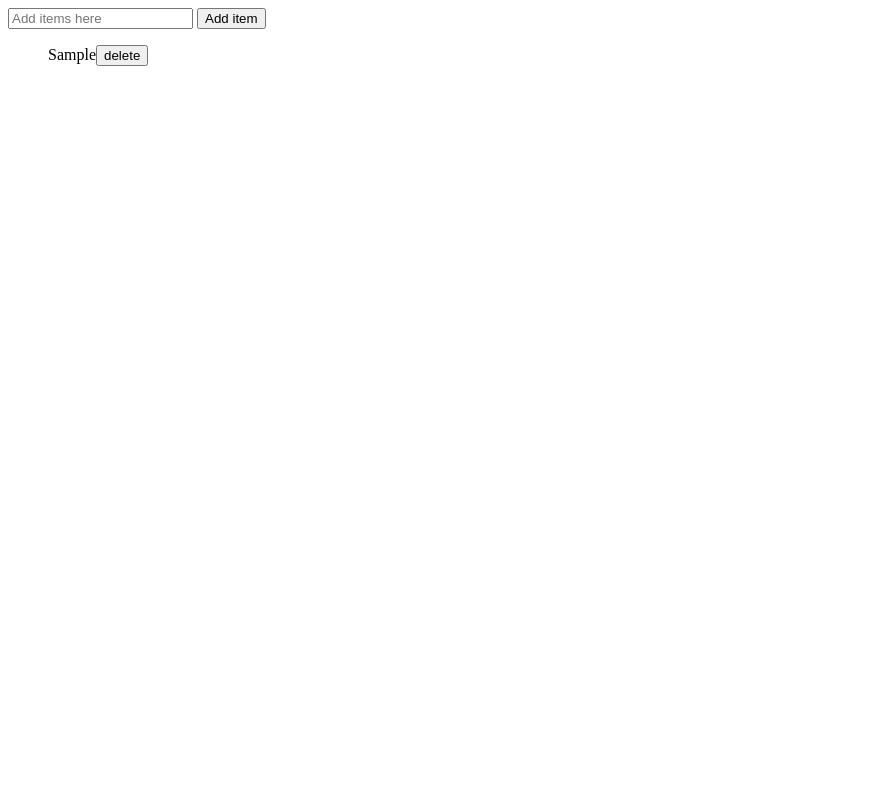
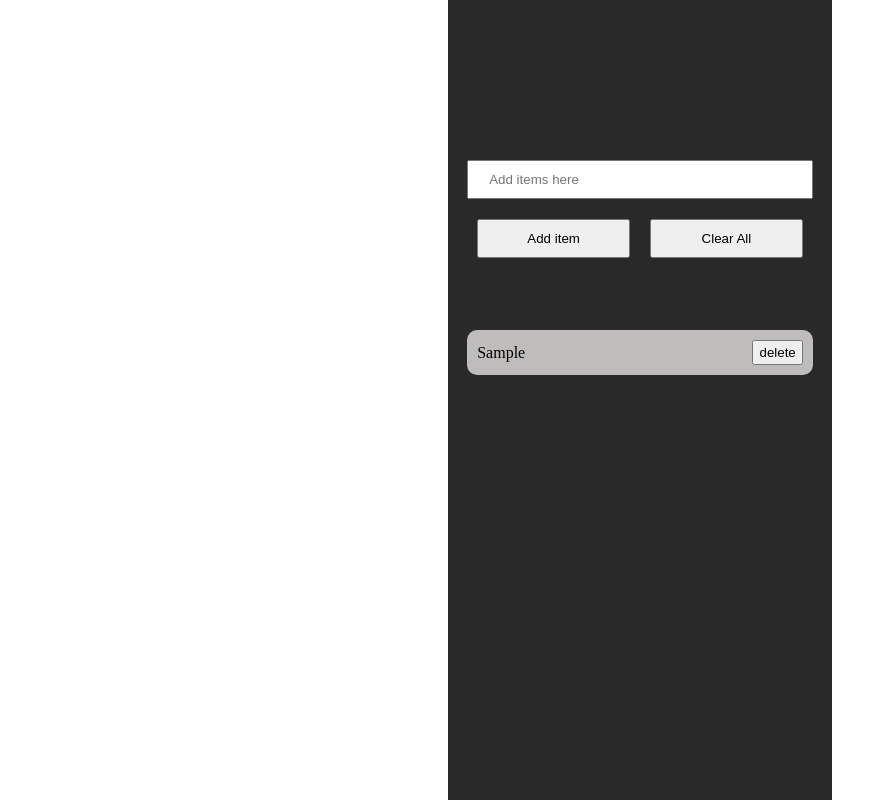
Before and after one commit to Vaibhavvyas123/RepoMaster, a plain HTML site: page sep29/shopping list/index.htm in a window 1280 px wide. Both pictures are taken after typing "Sample" into the empty fields and a click on the button "Add item". Shown: the whole page, without its empty margins (0-887 px from the left). Drawn offline with Linux system fonts and the light colour scheme.

Commit message:
css added

```diff
--- a/sep29/shopping list/index.htm
+++ b/sep29/shopping list/index.htm
@@ -5,12 +5,16 @@
     <meta http-equiv="X-UA-Compatible" content="IE=edge">
     <meta name="viewport" content="width=device-width, initial-scale=1.0">
     <title>Document</title>
+    <link rel="stylesheet" href="style.css">
 </head>
 <body>
     <div class="container">
         <div class="input">
              <input type="text" name="item" id="item" placeholder="Add items here">
+             <div>
              <button id="btn">Add item</button>
+             <button id="btnClear">Clear All</button>
+            </div>
         </div>
         <div class="list">
             <ul>
--- a/sep29/shopping list/index.js
+++ b/sep29/shopping list/index.js
@@ -23,3 +23,10 @@ btnAdd.addEventListener('click',()=>{
         btnAdd.disabled
     }
 })
+
+
+let btnClear = document.getElementById("btnClear")
+btnClear.addEventListener('click',()=>{
+    let ul = document.querySelector("ul");
+    ul.innerHTML = "";
+})
--- /dev/null
+++ b/sep29/shopping list/style.css
@@ -0,0 +1,57 @@
+*{
+    margin: 0;padding: 0;box-sizing: border-box;
+}
+
+
+.container {
+    margin: 0 auto;
+    display: flex;
+    justify-content: space-evenly;
+    align-items: center;
+    width: 30%;
+    height: 100vh;
+    background-color: rgb(41, 41, 41);
+    flex-direction: column;
+    align-content: center;
+}
+
+.input{
+    width: 90%;
+    height: 30px;
+    /* background-color: rgb(96, 242, 96); */
+}
+.input input{
+    width: 100%;
+    margin: 10px auto;
+    padding: 10px 20px;
+}
+.input div{
+    display: flex;
+    align-items: center;
+}
+.input div button{
+    width: 50%;
+    margin: 10px 10px;
+    padding: 10px 20px;
+}
+.list{
+    width: 90%;
+    height: 40vh;
+    max-height: 300%;
+    /* background-color: red; */
+}
+li:nth-child(even){
+    background-color: rgb(255, 255, 255);
+}
+ul li{
+    padding: 10px;
+    display: flex;
+    justify-content: space-between;
+    align-items: center;
+    background-color: rgb(191, 188, 188);
+    margin-bottom: 10px;
+    border-radius: 10px;
+}
+li button{
+    padding: 3px 5px;
+}
```
